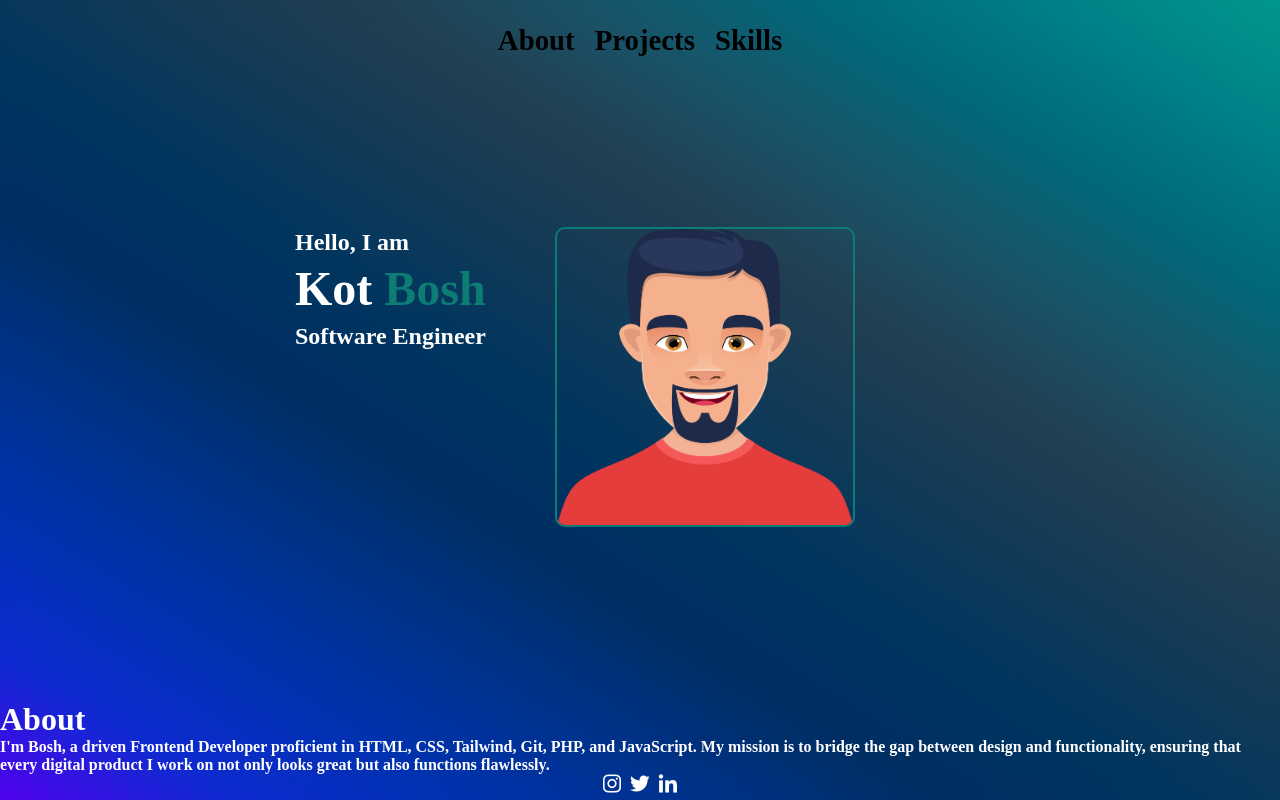
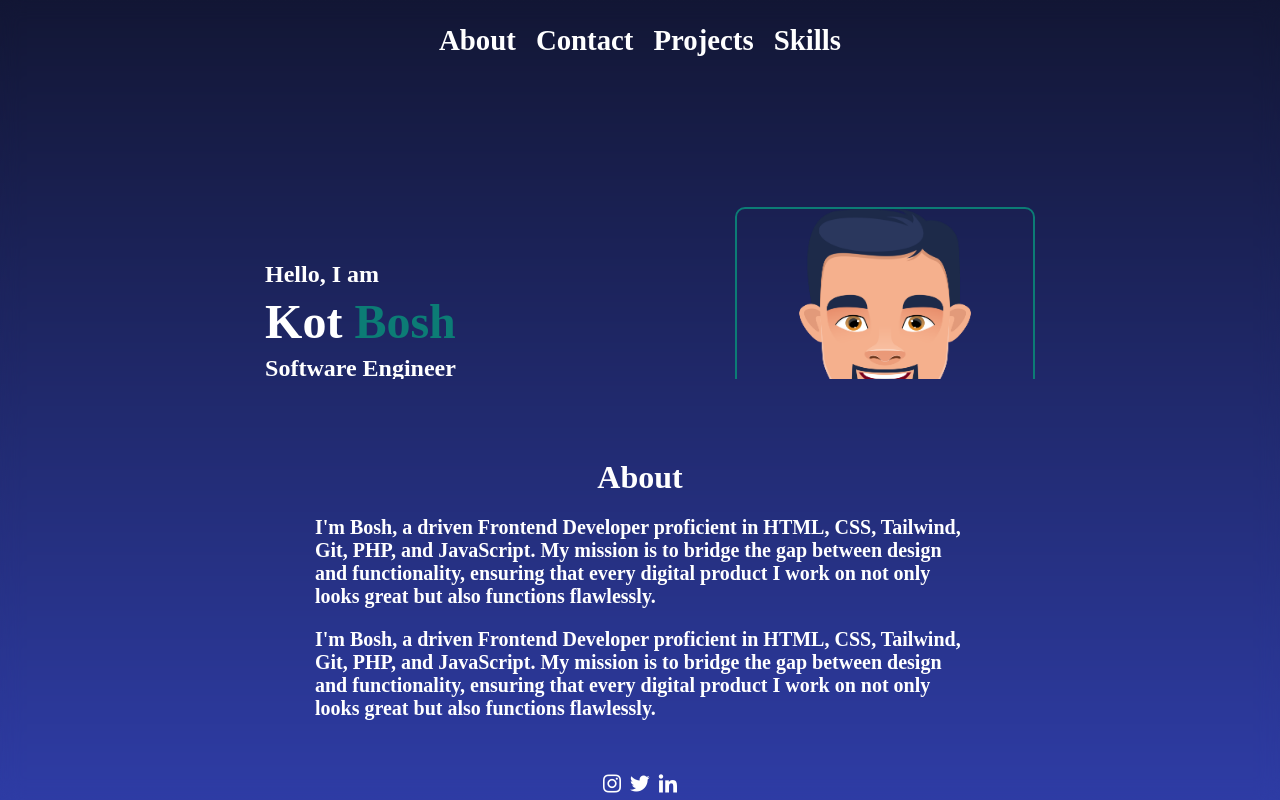
Before and after one commit to rmadd06/PersonalPortfolio, a plain HTML site: page index.html in a window 1280 px wide. Drawn offline with nearby package versions, Linux system fonts and the light colour scheme.

Commit message:
Lots done

```diff
--- a/c3301.css
+++ b/c3301.css
@@ -9,9 +9,9 @@
 }
 
 body {
-    color: black;
     backdrop-filter: blur(10px);
-    background-image: linear-gradient(to right top, #5200ee, #0e2ad1, #0032af, #00328b, #002e64, #00355f, #103a58, #223e51, #195368, #00697a, #008087, #00978e);
+    /* background-image: linear-gradient(to right top, #5200ee, #0e2ad1, #0032af, #00328b, #002e64, #00355f, #103a58, #223e51, #195368, #00697a, #008087, #00978e); */
+    background: linear-gradient(to top, #2E3CA5 0%, #121634 100%);
     background-size: cover;
     height: 100vh;
     display: flex;
@@ -20,24 +20,27 @@ body {
 }
 
 #home {
+    overflow: hidden;
     display: grid;
-    grid-template-columns: 230px 430px; /* Adjusted the width of each column */
     justify-content: center;
-    align-content: start; /* Changed from center to start */
-    /* align-items: center to center the text */
-    gap: 30px;
-    padding: 20px;
+    align-items: center;
     margin: 150px 0;
+    margin-bottom: 20px;
 }
 
 .text-col {
     line-height: 1.3;
-    flex-grow: 1;
-    flex-shrink: 1;
+    margin-left: 120px;
+    grid-column: 1;
+    margin: 50px 20px;
+}
+
+.text-home {
+    margin: 25px 20px;
 }
 
 .image-col {
-    text-align: center;
+    grid-column: 2;
 }
 
 .the-bosh {
@@ -58,7 +61,6 @@ body {
 }
 
 .navbar a {
-    color: #000000;
     position: relative;
     font-size: 1.2em;
 }
@@ -91,6 +93,7 @@ body {
     gap: 20px;
     margin-top: 1.5rem;
     font-size: x-large;
+    color: darkgreen;
 }
 
 .footer {
@@ -103,6 +106,21 @@ body {
     border-radius: 20px;
 }
 
+.about {
+    margin: 60px 20px;
+}
+
+.about h1 {
+    text-align: center;
+    font-size: 32px;
+}
+
 .descrip {
     text-align: center;
+    width: 650px;
+    font-size: 20px;
 }
+
+.about h1, .descrip p {
+    margin-bottom: 20px;
+}
--- a/index.html
+++ b/index.html
@@ -15,6 +15,7 @@
   <body>
     <nav class="navbar">
       <a href="#">About</a>
+      <a href="#">Contact</a>
       <a href="#">Projects</a>
       <a href="#">Skills</a>
     </nav>
@@ -24,6 +25,9 @@
         <h1>Hello, I am</h1>
         <h1 class="the-bosh">Kot <span>Bosh</span></h1>
         <h3 class="software-engineer">Software Engineer</h3>
+        <div class="text-home">
+          <h3>I am ready to work hard in a software environment</h3>
+        </div>
       </div>
       <div class="image-col">
         <div class="img-container">
@@ -32,14 +36,22 @@
       </div>
     </section>
 
+    <div class="about">
+      <h1>About</h1>
       <div class="descrip">
-      <h1>About</h1>
         <p>
           I'm Bosh, a driven Frontend Developer proficient in HTML, CSS, Tailwind,
           Git, PHP, and JavaScript. My mission is to bridge the gap between design
           and functionality, ensuring that every digital product I work on not
           only looks great but also functions flawlessly.
         </p>
+        <p>
+          I'm Bosh, a driven Frontend Developer proficient in HTML, CSS, Tailwind,
+          Git, PHP, and JavaScript. My mission is to bridge the gap between design
+          and functionality, ensuring that every digital product I work on not
+          only looks great but also functions flawlessly.
+        </p>
+      </div>
     </div>
 
     <footer class="footer">
```
Lines whose indentation alone changed are shown as unchanged.
